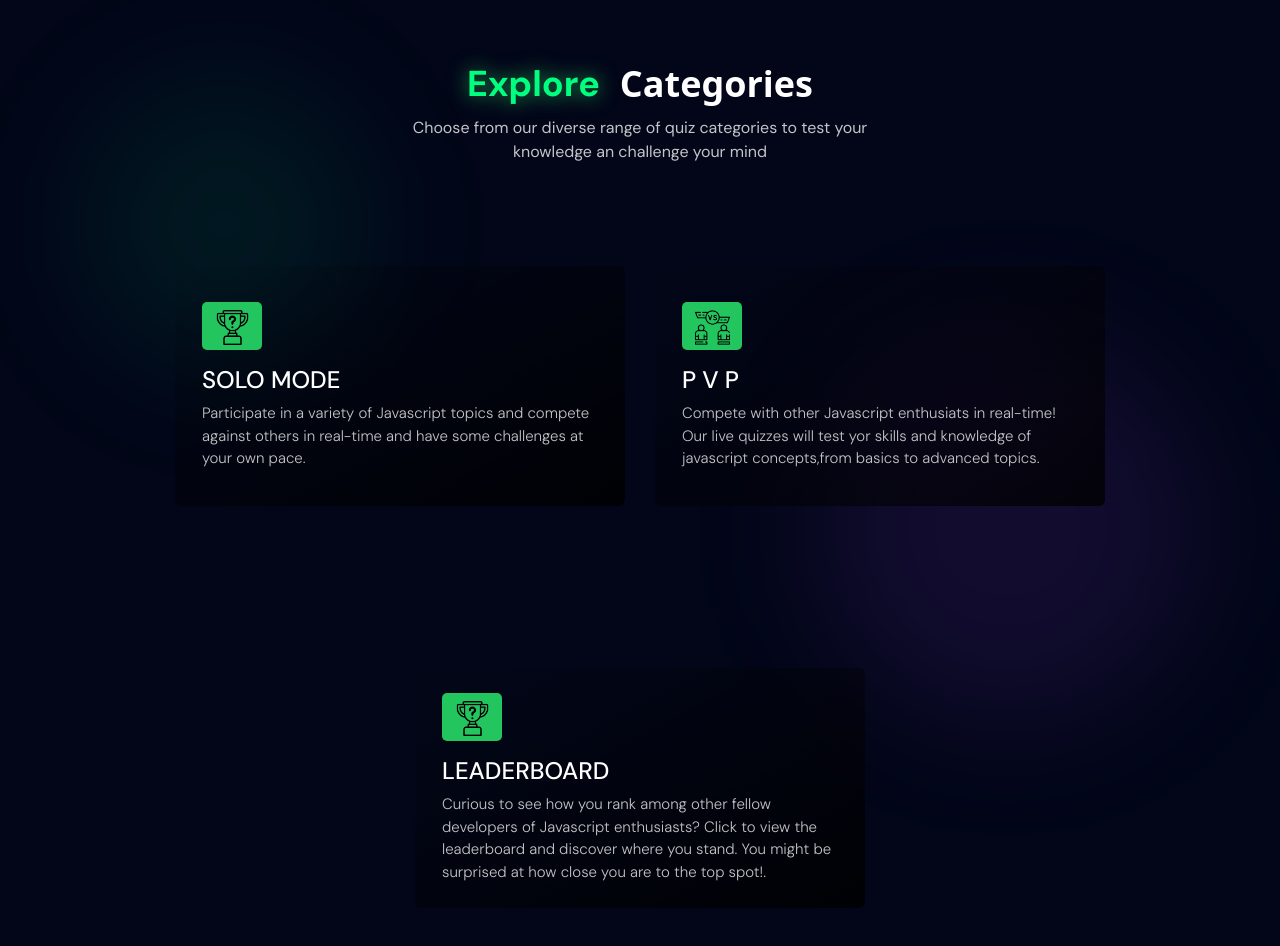
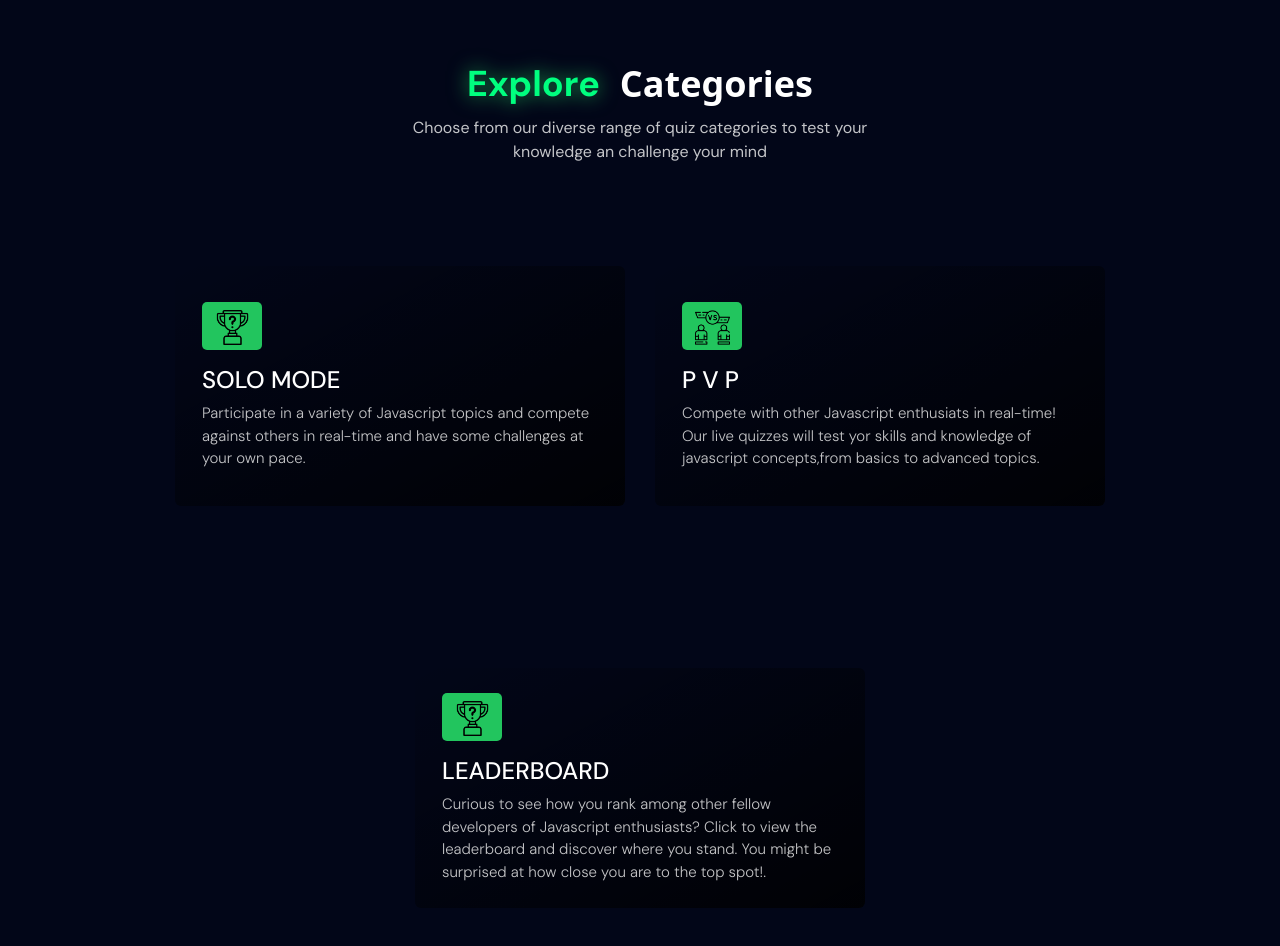
Before and after one commit to Abdullahi03-dev/Quiz-App-, a React (Vite) app: page /categories in a window 1280 px wide. Shown: the top 946 px of the page. Built offline with nearby package versions, Linux system fonts and the light colour scheme; no server answers; sample sign-in values are in the browser's storage.

Commit message:
try edit ui prob

```diff
--- a/src/features/LiveSettings/categoriesComp.tsx
+++ b/src/features/LiveSettings/categoriesComp.tsx
@@ -17,8 +17,8 @@ const categoriesComp = () => {
   return (
     <>
     <section className=' bg-slate-950 pb-6 min-h-screen'>
-      <div className='absolute top-20 left-20 w-72 h-72 bg-emerald-500/10 rounded-full blur-3xl'></div>
-      <div className='absolute bottom-20 right-20  w-96 h-96 bg-purple-500/10 rounded-full blur-3xl'></div>
+      {/* <div className='absolute top-20 left-20 w-72 h-72 bg-emerald-500/10 rounded-full blur-3xl'></div>
+      <div className='absolute bottom-20 right-20  w-96 h-96 bg-purple-500/10 rounded-full blur-3xl'></div> */}
       {/* <div className='absolute bottom-0 right-5  w-96 h-96 bg-green-900 rounded-full blur-3xl'></div> */}
 
     <div className='flex flex-col items-center pt-[4rem]'>
```
